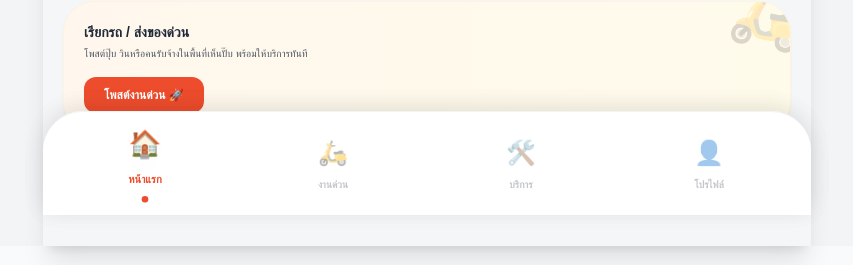
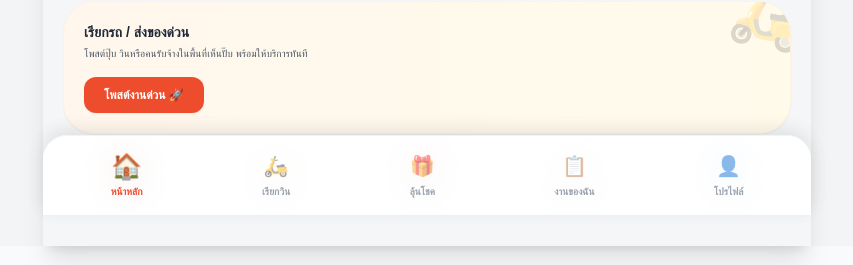
Before and after one commit to BSam-B3/jong-jaroen, a Next.js app: page / in a window 1280 px wide. Shown: the part 585-850 px from the top of the page, without its empty margins (213-1066 px from the left). Built offline with nearby package versions, Linux system fonts and the light colour scheme; no server answers; the database is empty.

Commit message:
Refactor BottomNav to use Link component

```diff
--- a/app/components/BottomNav.tsx
+++ b/app/components/BottomNav.tsx
@@ -1,49 +1,34 @@
 'use client';
 
-import React from 'react';
-import { useRouter, usePathname } from 'next/navigation';
+import Link from 'next/link';
+import { usePathname } from 'next/navigation';
 
-interface BottomNavProps {
-  currentMode?: 'customer' | 'provider';
-}
-
-const BottomNav = ({ currentMode = 'customer' }: BottomNavProps) => {
-  const router = useRouter();
+export default function BottomNav() {
   const pathname = usePathname();
 
-  const isActive = (path: string) => pathname === path;
-
   const navItems = [
-    { label: 'หน้าแรก', icon: '🏠', path: currentMode === 'provider' ? '/provider' : '/' },
-    { label: 'งานด่วน', icon: '🛵', path: '/win-online' },
-    { label: 'บริการ', icon: '🛠️', path: '/services' },
-    { label: 'โปรไฟล์', icon: '👤', path: '/profile' },
+    { name: 'หน้าหลัก', href: '/', icon: '🏠' },
+    { name: 'เรียกวิน', href: '/win-online', icon: '🛵' },
+    { name: 'ลุ้นโชค', href: '/rewards', icon: '🎁' }, // เพิ่มเมนูนี้เข้าไปค่ะ
+    { name: 'งานของฉัน', href: '/my-jobs', icon: '📋' },
+    { name: 'โปรไฟล์', href: '/profile', icon: '👤' },
   ];
 
   return (
-    // เติม left-0 right-0 mx-auto ตรงนี้แล้วค่ะ
-    <div className="fixed bottom-0 left-0 right-0 mx-auto w-full sm:max-w-2xl md:max-w-3xl bg-white/95 backdrop-blur-md border-t border-gray-100 px-2 py-4 flex justify-between items-center shadow-[0_-4px_25px_rgba(0,0,0,0.06)] rounded-t-[2.5rem] z-50">
+    <nav className="fixed bottom-0 left-0 right-0 bg-white/80 backdrop-blur-lg border-t border-gray-100 px-2 py-2 z-50 flex justify-around items-center max-w-3xl mx-auto rounded-t-[1.5rem] shadow-[0_-5px_20px_rgba(0,0,0,0.05)]">
       {navItems.map((item) => {
-        const active = isActive(item.path);
-
+        const isActive = pathname === item.href;
         return (
-          <div
-            key={item.label}
-            onClick={() => router.push(item.path)}
-            className={`flex flex-col items-center gap-1.5 cursor-pointer transition-all duration-300 ${
-              active ? 'scale-110' : 'opacity-40 hover:opacity-100'
-            } flex-1`}
-          >
-            <span className="text-[24px]">{item.icon}</span>
-            <span className={`text-[10px] font-bold ${active ? 'text-[#EE4D2D]' : 'text-gray-500'} whitespace-nowrap`}>
-              {item.label}
+          <Link key={item.name} href={item.href} className="flex flex-col items-center p-2 transition-all active:scale-90">
+            <span className={`text-xl mb-1 ${isActive ? 'scale-125' : 'opacity-50'}`}>
+              {item.icon}
             </span>
-            {active && <div className="w-1.5 h-1.5 bg-[#EE4D2D] rounded-full shadow-sm mt-0.5"></div>}
-          </div>
+            <span className={`text-[10px] font-black ${isActive ? 'text-[#EE4D2D]' : 'text-gray-400'}`}>
+              {item.name}
+            </span>
+          </Link>
         );
       })}
-    </div>
+    </nav>
   );
-};
-
-export default BottomNav;
+}
```
